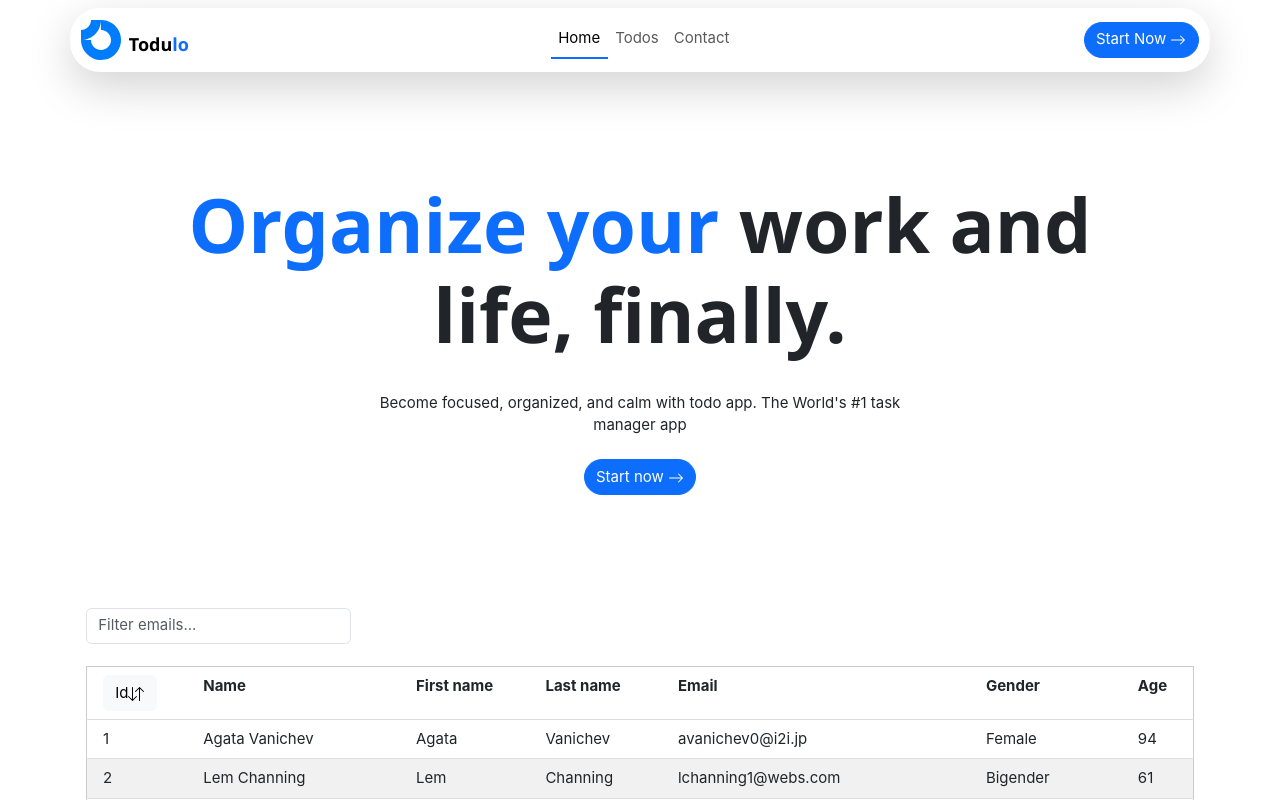
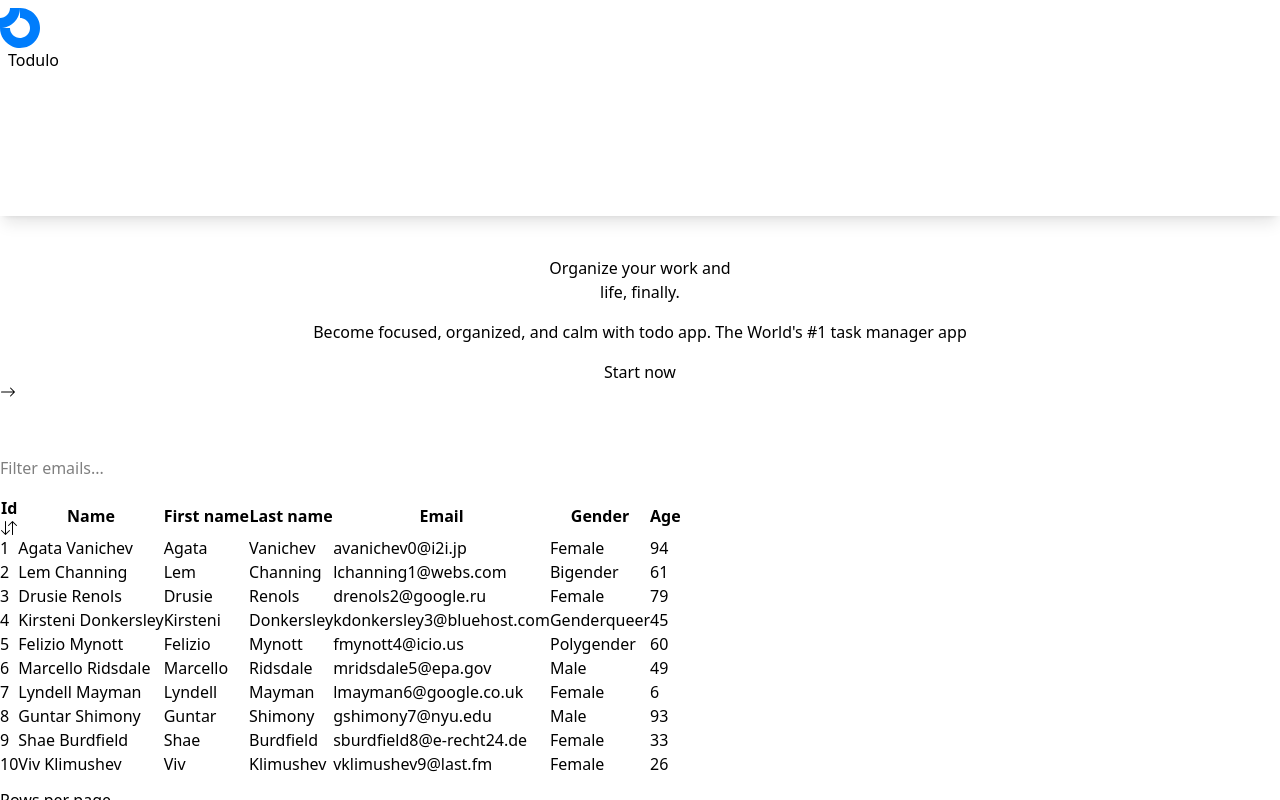
Before and after one commit to whoafridi/React-Design-Pattern, a React (Vite) app: page / in a window 1280 px wide. Shown: the top 800 px of the page. Built offline with nearby package versions, Linux system fonts and the light colour scheme.

Commit message:
chore: project migrate to tailwindcss

```diff
--- a/index.html
+++ b/index.html
@@ -4,8 +4,6 @@
     <meta charset="UTF-8" />
     <link rel="icon" type="image/svg+xml" href="/favico.svg" />
     <meta name="viewport" content="width=device-width, initial-scale=1.0" />
-    <link href="https://cdn.jsdelivr.net/npm/bootstrap@5.3.2/dist/css/bootstrap.min.css" rel="stylesheet" integrity="sha384-T3c6CoIi6uLrA9TneNEoa7RxnatzjcDSCmG1MXxSR1GAsXEV/Dwwykc2MPK8M2HN" crossorigin="anonymous">
-    <link rel="stylesheet" href="https://www.w3schools.com/w3css/4/w3.css">
     <title>Todulo</title>
   </head>
   <body>
--- a/package.json
+++ b/package.json
@@ -10,10 +10,12 @@
     "preview": "vite preview"
   },
   "dependencies": {
+    "@tailwindcss/vite": "^4.0.8",
     "@tanstack/react-table": "^8.16.0",
     "react": "^18.2.0",
     "react-dom": "^18.2.0",
-    "react-router-dom": "^6.16.0"
+    "react-router-dom": "^6.16.0",
+    "tailwindcss": "^4.0.8"
   },
   "devDependencies": {
     "@types/react": "^18.2.43",
--- a/src/index.css
+++ b/src/index.css
@@ -1,29 +1,9 @@
-body {
-  margin: 0;
-  font-family: -apple-system, BlinkMacSystemFont, "Segoe UI", "Roboto", "Oxygen",
-    "Ubuntu", "Cantarell", "Fira Sans", "Droid Sans", "Helvetica Neue",
-    sans-serif;
-  -webkit-font-smoothing: antialiased;
-  -moz-osx-font-smoothing: grayscale;
+@import "tailwindcss";
+
+@theme {
+  --color-mint-500: oklch(0.72 0.11 178);
+
+  --font-sans: ui-sans-serif, system-ui, sans-serif, "Apple Color Emoji",
+    "Segoe UI Emoji", "Segoe UI Symbol", "Noto Color Emoji";
+  --radius-5xl: 3rem;
 }
-
-code {
-  font-family: source-code-pro, Menlo, Monaco, Consolas, "Courier New",
-    monospace;
-}
-
-.backdrop-blur-md {
-  backdrop-filter: blur(20px);
-}
-
-.navbar-nav .nav-link.active,
-.navbar-nav .nav-link.show {
-  color: var(--bs-navbar-active-color);
-  border-bottom: 2px solid #0d6efd !important;
-}
-
-.nav-link:hover {
-  color: var(--bs-navbar-active-color);
-  transition: ease-in linear 5s;
-  border-bottom: 2px solid #0d6efd !important;
-}
--- a/vite.config.js
+++ b/vite.config.js
@@ -1,9 +1,10 @@
 import { defineConfig } from "vite";
 import react from "@vitejs/plugin-react-swc";
+import tailwindcss from "@tailwindcss/vite";
 
 // https://vitejs.dev/config/
 export default defineConfig({
-  plugins: [react()],
+  plugins: [react(), tailwindcss()],
   server: {
     port: 3000,
   },
```
Also changed, not shown: 1 other file (tests, documents, lock files or other folders).
